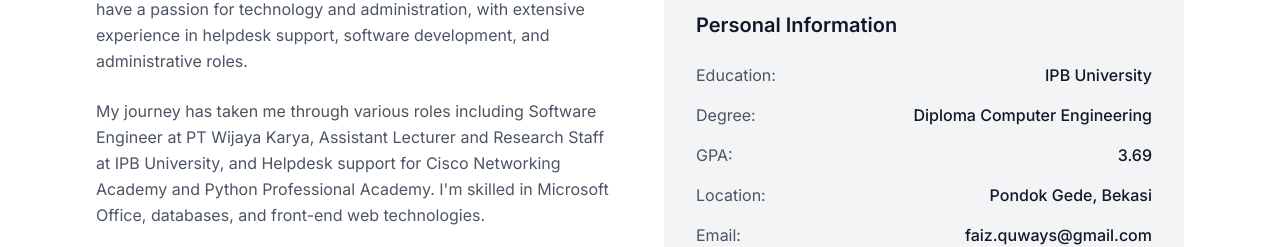
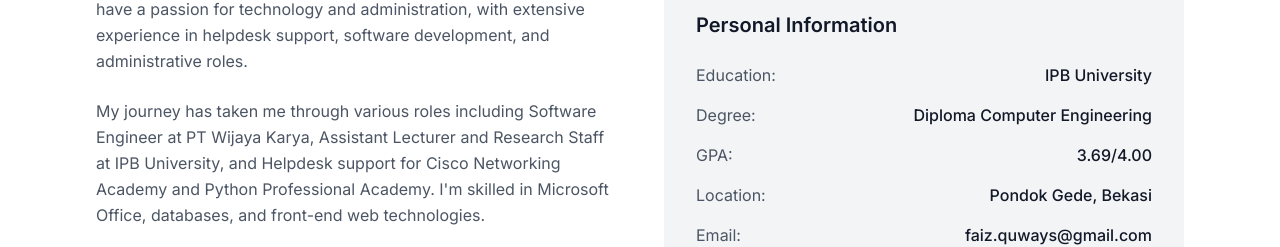
Before and after one commit to nakamino24/Portofolio, a React (Vite) app: page / in a window 1280 px wide. Shown: the part 1056-1303 px from the top of the page. Built offline with nearby package versions, Linux system fonts and the light colour scheme.

Commit message:
Add maximum GPA

```diff
--- a/src/components/About.jsx
+++ b/src/components/About.jsx
@@ -69,7 +69,7 @@ const About = () => {
               </div>
               <div className="flex justify-between">
                 <span className="text-gray-600 dark:text-gray-400">GPA:</span>
-                <span className="text-gray-900 dark:text-white font-medium">3.69</span>
+                <span className="text-gray-900 dark:text-white font-medium">3.69/4.00</span>
               </div>
               <div className="flex justify-between">
                 <span className="text-gray-600 dark:text-gray-400">Location:</span>
```
